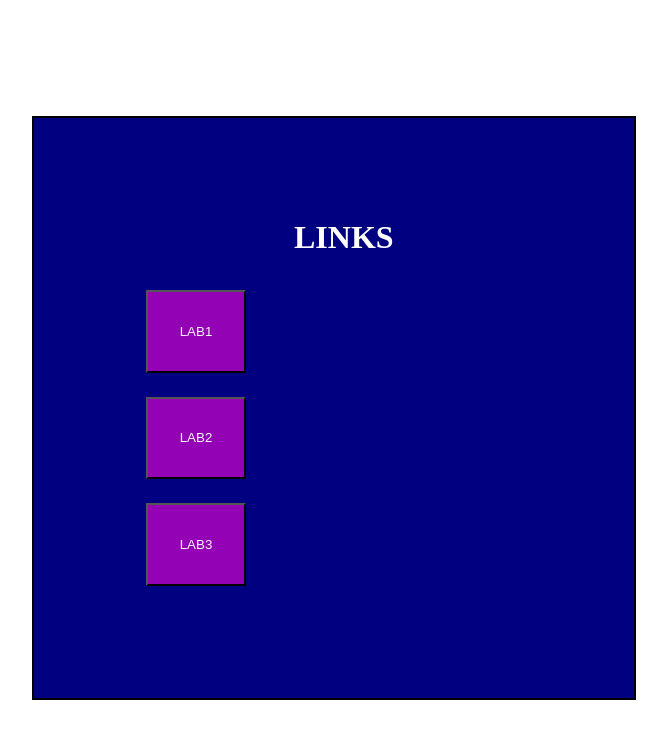
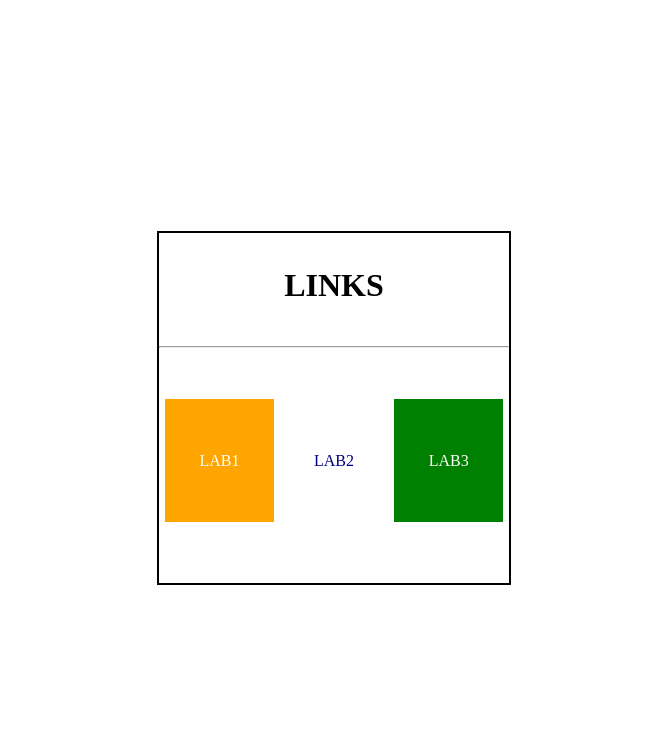
Before and after one commit to YUVAN-cse/weblab, a plain HTML site: page index.html in a window 1280 px wide. Shown: the whole page, without its empty margins (314-981 px from the left). Drawn offline with Linux system fonts and the light colour scheme.

Commit message:
Refactor index.html structure and styles

```diff
--- a/index.html
+++ b/index.html
@@ -13,38 +13,56 @@
 		align-items: center;
 		overflow: hidden;
 	}
-	div{
-		height: 400px;
-		width: 400px;
+	.main{
 		border: 2px solid black;
+		height: 350px;
+		width: 350px;
+	}
+	h1{
+		height: 30%;
+		margin: 0px;
 		display: flex;
-		flex-direction: column;
-		padding: 80px 100px 100px 100px;
-		background-color: navy;
+		justify-content: center;
+		align-items: center;
 	}
-	button{
-		height: 100px;
-		width: 100px;
-		margin: 3%;
-		background-color: #9302b5;
-
+	.sub{
+		height: 50%;
+		margin: 0px;
+		display: flex;
+		margin-top: 25px;
+		justify-content: space-evenly;
+		align-items: center;
 	}
 	a{
-		color: whitesmoke;
+		height: 70%;
+		width: 31%;
 		text-decoration: none;
+		display: flex;
+		justify-content: center;
+		align-items: center;
 	}
-	h1{
-		padding-left: 40%;
+	.orange{
+		background-color: orange;
+		color: white;
 	}
-
+	.white{
+		background-color: white;
+		color: navy;
+	}
+	.green{
+		background-color: green;
+		color: white;
+	}
 </style>
 <body>
-	<div>
-		<h1 style="color: white;">LINKS</h1>
-	  	<button> <a href="calculator.html">LAB1</a> </button>
-		<button> <a href="textGrow.html">LAB2</a> </button>
-		<button> <a href="form.html">LAB3</a> </button>
+	<div class="main">
+		<h1>LINKS</h1>
+		<hr>
+		<div class="sub">
+	  		 <a href="calculator.html" class="orange"><div>LAB1</div></a>
+			 <a href="textGrow.html" class="white"><div>LAB2</div></a>
+			 <a href="form.html" class="green"><div>LAB3</div></a>
+		</div>
 	</div>
-
 </body>
 </html>
```
